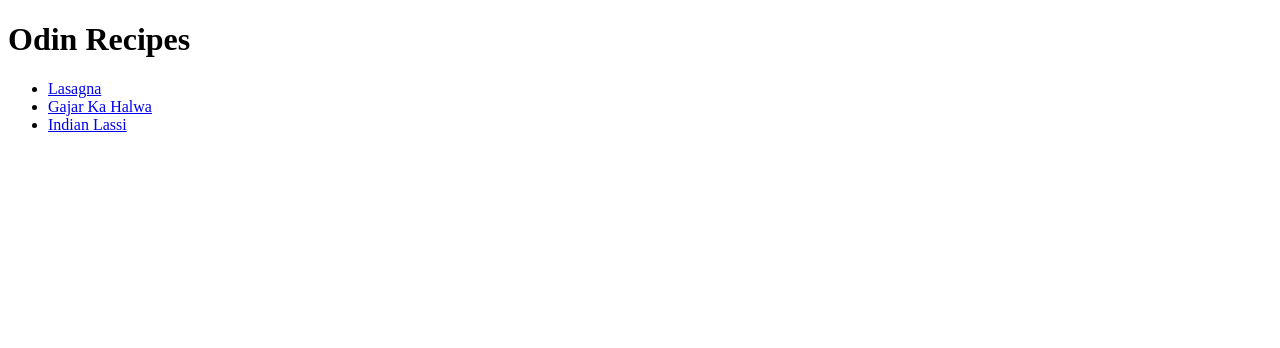
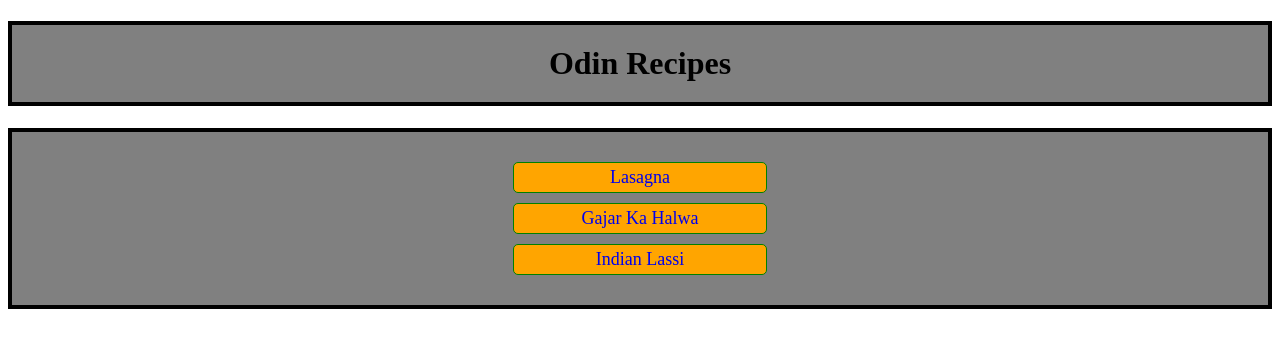
Before and after one commit to AmitKumar998/odin-recipes, a plain HTML site: page index.html in a window 1280 px wide. Drawn offline with Linux system fonts and the light colour scheme.

Commit message:
Added some css

```diff
--- a/index.html
+++ b/index.html
@@ -2,6 +2,7 @@
 <html lang="en">
     <head>
         <meta charset="utf-8">
+        <link rel="stylesheet" href="style.css">
     </head>
     <body>
         <h1>Odin Recipes</h1>
--- /dev/null
+++ b/style.css
@@ -0,0 +1,24 @@
+h1,ul{
+    border:4px solid black;
+    text-align: center;
+    background-color: gray;
+    padding:20px;
+}
+a{
+    text-decoration: none;
+}
+li{
+    display:block;
+    width: 20%;
+    border-radius: 5px;
+    margin:10px auto;
+    border:1px solid green;
+    text-align:center;
+    font-size: large;
+    padding: 4px;
+    background-color: orange;
+    transition:0.25s ease-in-out;
+}
+li:hover{
+    background-color: red ;
+}
```
